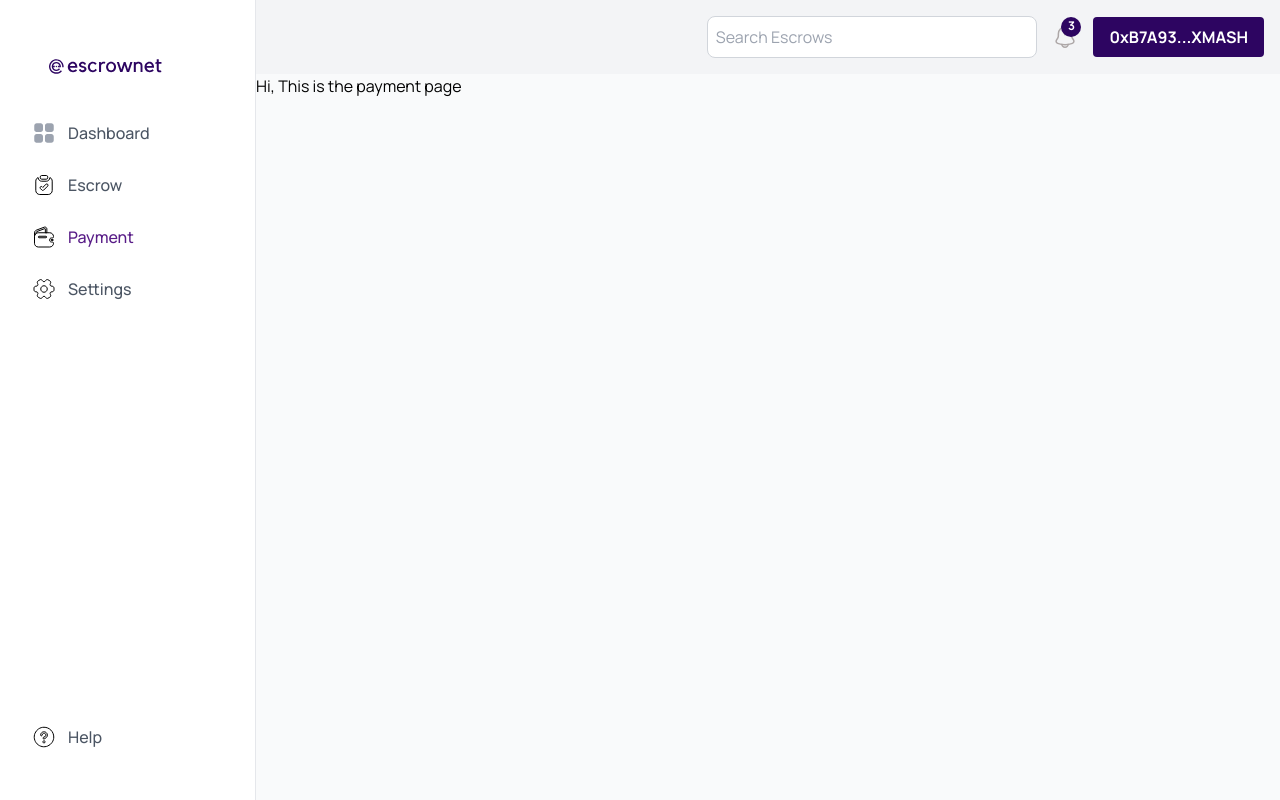
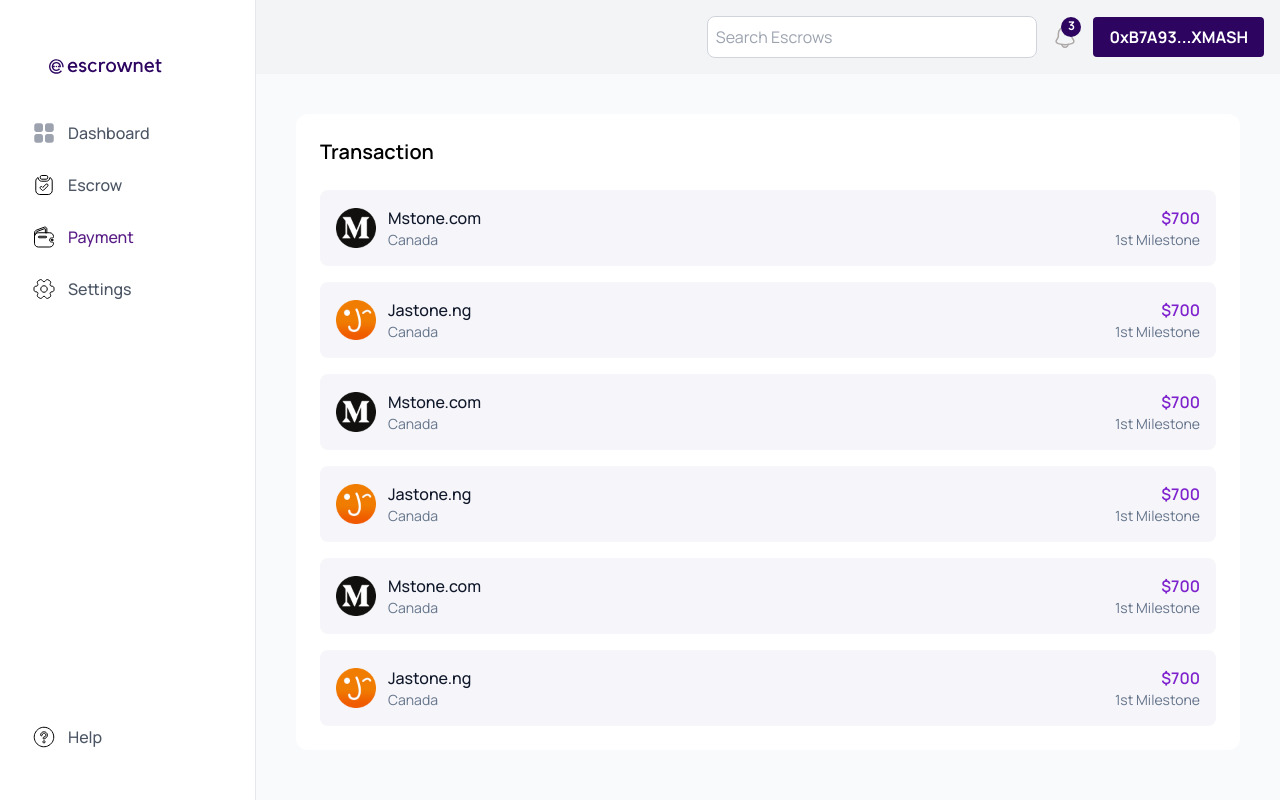
Before and after one commit to EscrowNet/escrownet-dapp, a Next.js app: page /payment in a window 1280 px wide. Built offline with nearby package versions, Linux system fonts and the light colour scheme.

Commit message:
design implementation for the transaction page

```diff
--- a/app/(dashboard)/payment/page.tsx
+++ b/app/(dashboard)/payment/page.tsx
@@ -1,11 +1,103 @@
-import React from "react";
+import Image from "next/image"
 
-const page = () => {
+interface Transaction {
+  id: number
+  company: string
+  logo: string
+  logoInitial: string
+  logoColor: string
+  location: string
+  amount: number
+  status: string
+}
+
+export default function TransactionList() {
+  const transactions: Transaction[] = [
+    {
+      id: 1,
+      company: "Mstone.com",
+      logo: "/mstone.png",
+      logoInitial: "M",
+      logoColor: "bg-slate-900",
+      location: "Canada",
+      amount: 700,
+      status: "1st Milestone",
+    },
+    {
+      id: 2,
+      company: "Jastone.ng",
+      logo: "/jastone.png",
+      logoInitial: "J",
+      logoColor: "bg-orange-500",
+      location: "Canada",
+      amount: 700,
+      status: "1st Milestone",
+    },
+    {
+      id: 3,
+      company: "Mstone.com",
+      logo: "/mstone.png",
+      logoInitial: "M",
+      logoColor: "bg-slate-900",
+      location: "Canada",
+      amount: 700,
+      status: "1st Milestone",
+    },
+    {
+      id: 4,
+      company: "Jastone.ng",
+      logo: "/jastone.png",
+      logoInitial: "J",
+      logoColor: "bg-orange-500",
+      location: "Canada",
+      amount: 700,
+      status: "1st Milestone",
+    },
+    {
+      id: 5,
+      company: "Mstone.com",
+      logo: "/mstone.png",
+      logoInitial: "M",
+      logoColor: "bg-slate-900",
+      location: "Canada",
+      amount: 700,
+      status: "1st Milestone",
+    },
+    {
+      id: 6,
+      company: "Jastone.ng",
+      logo: "/jastone.png",
+      logoInitial: "J",
+      logoColor: "bg-orange-500",
+      location: "Canada",
+      amount: 700,
+      status: "1st Milestone",
+    },
+  ]
+
   return (
-    <div>
-      <h3>Hi, This is the payment page</h3>
-    </div>
-  );
-};
+    <main className="p-10">
+      <div className="w-full p-6 bg-white rounded-xl">
+        <h2 className="text-xl font-semibold mb-6">Transaction</h2>
 
-export default page;
+        <div className="space-y-4">
+          {transactions.map((transaction) => (
+            <div key={transaction.id} className="flex items-center justify-between p-4 bg-[#2D05610A] rounded-lg">
+              <div className="flex items-center gap-3">
+                <Image src={transaction.logo} alt={transaction.company} width={40} height={40} />
+                <div>
+                  <h3 className="font-medium text-slate-900">{transaction.company}</h3>
+                  <p className="text-sm text-slate-500">{transaction.location}</p>
+                </div>
+              </div>
+              <div className="text-right">
+                <p className="font-semibold text-purple-700">${transaction.amount}</p>
+                <p className="text-sm text-slate-500">{transaction.status}</p>
+              </div>
+            </div>
+          ))}
+        </div>
+      </div>
+    </main>
+  )
+}
```
